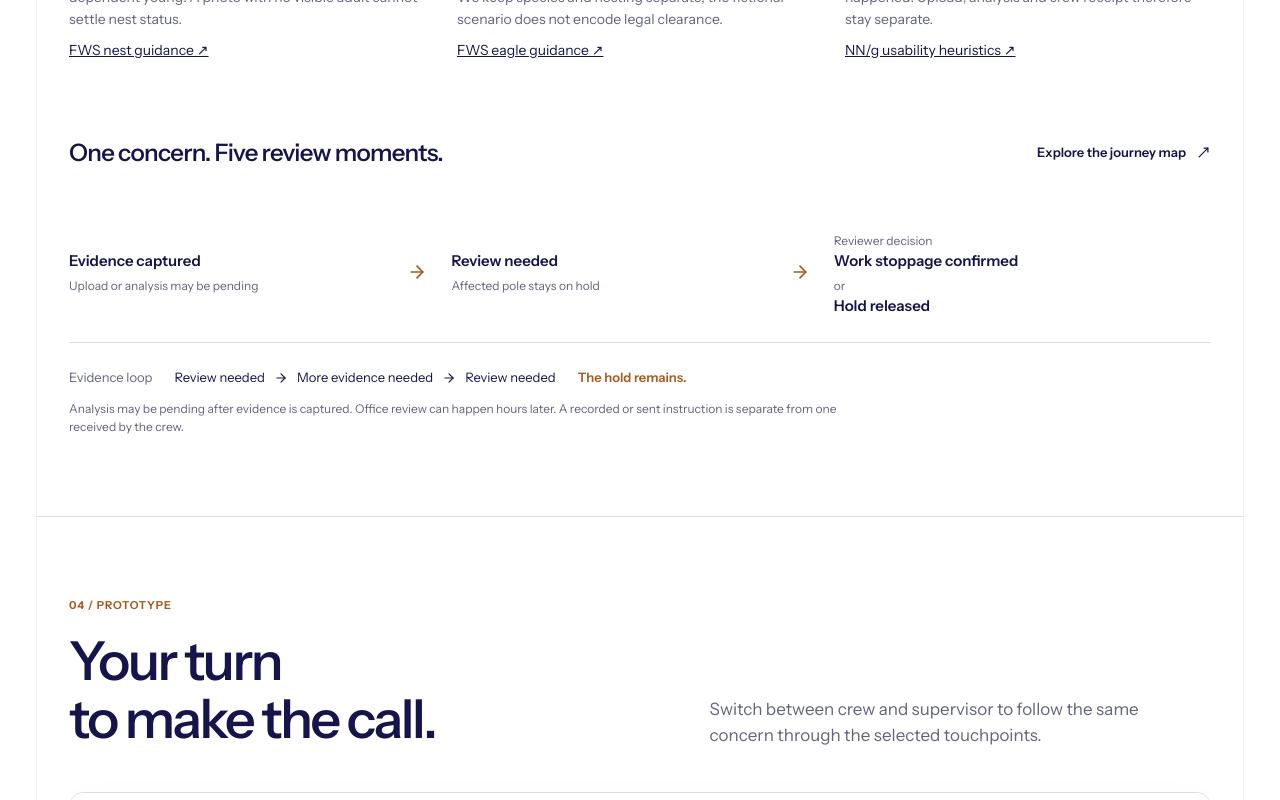
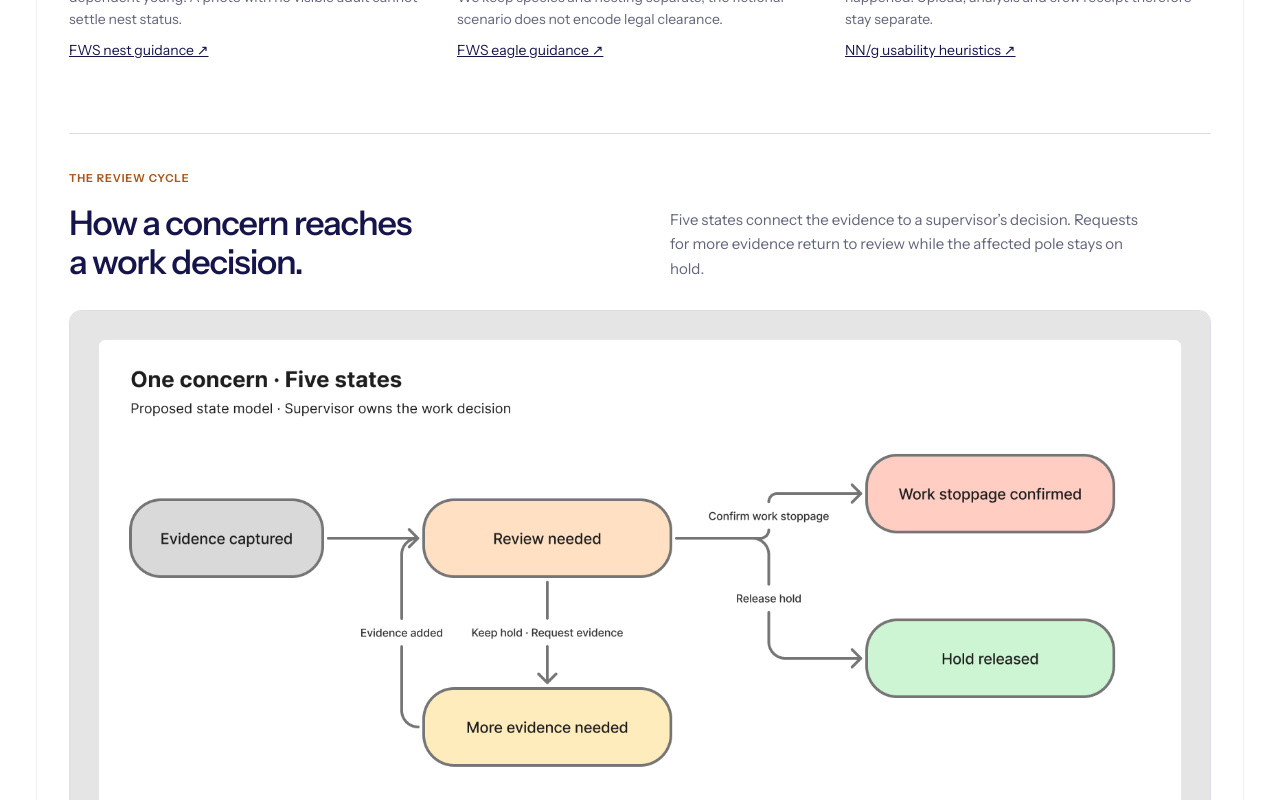
Before and after one commit to cellfade/ikegps-species-review-v2, a Next.js app: page / in a window 1280 px wide. Shown: the part 5340-6140 px from the top of the page. Built offline with nearby package versions, Linux system fonts and the light colour scheme.

Commit message:
Present review cycle with verified FigJam diagram

```diff
--- a/src/components/landing/landing-page.module.css
+++ b/src/components/landing/landing-page.module.css
@@ -131,3 +131,5 @@ main>.anchorBand{margin:0;padding:24px 32px;background:var(--surface);border-top
 .anchorSection{padding:28px 32px;border-top:1px solid var(--line);border-bottom:1px solid var(--line)}.anchorSection h2{font-size:18px;font-weight:550;letter-spacing:-.02em;margin:0 0 18px}.anchorSection .anchorBand{border:0;padding:0;margin:0}@media(max-width:767px){.anchorSection{padding:26px 22px}}
 
 .researchFindings{margin-top:36px;padding:24px 0;border-top:1px solid var(--line);display:grid;grid-template-columns:repeat(3,minmax(0,1fr));gap:22px}.researchFindings h3{grid-column:1/-1;font-size:20px}.researchFindings p{font-size:14px;line-height:1.6;color:var(--secondary)}.researchFindings a{display:block;margin-top:8px;text-decoration:underline;color:var(--ink)}@media(max-width:767px){.researchFindings{grid-template-columns:1fr}}
+
+.cycleSection{margin-top:48px;padding-top:36px;border-top:1px solid var(--line)}.cycleIntro{display:grid;grid-template-columns:1fr 1fr;gap:60px;align-items:end;margin-bottom:28px}.cycleIntro h3{font-size:34px;line-height:1.14;letter-spacing:-.035em;font-weight:550;margin-top:12px}.cycleIntro>p{font-size:15px;line-height:1.65;color:var(--secondary);max-width:470px}.cycleFigure{margin:0;border:1px solid var(--line);border-radius:12px;overflow:hidden;background:#fff}.cycleFigure>a{display:block}.cycleFigure img{width:100%;height:auto;display:block}.cycleFigure figcaption{padding:18px 22px;display:flex;align-items:center;justify-content:space-between;gap:24px;border-top:1px solid var(--line);font-size:12px;line-height:1.6;color:var(--secondary)}.cycleFigure figcaption>a{display:flex;gap:8px;align-items:center;white-space:nowrap;color:var(--ink);text-decoration:underline;text-underline-offset:3px}@media(max-width:767px){.cycleIntro{grid-template-columns:1fr;gap:18px}.cycleIntro h3{font-size:29px}.cycleFigure figcaption{flex-direction:column;align-items:flex-start;gap:12px;padding:16px}.cycleSection{margin-top:30px;padding-top:28px}}
--- a/src/components/landing/landing-page.tsx
+++ b/src/components/landing/landing-page.tsx
@@ -87,14 +87,10 @@ export function LandingPage() {
           <article className={styles.bentoLatency}><div className={styles.bentoCopy}><span className={styles.principleLabel}>Evidence return</span><h3>Request photos.<br />Retain the hold.</h3><p>The supervisor sends a photo request with the work status. The crew adds evidence to the same pole; the hold remains during review.</p><div className={styles.latencySteps}><span>Saved on device</span><ArrowRight size={16} aria-hidden="true" /><span>Delivered to office</span><ArrowRight size={16} aria-hidden="true" /><strong>Human review</strong></div></div></article>
           <article className={styles.bentoOwnership}><div className={styles.bentoCopy}><span className={styles.principleLabel}>Compliance record</span><h3>Review a flag.<br />Export its record.</h3><p>Collect flagged poles in one table. Each record opens the same review modal. Approved observations can support Audubon later.</p><span className={styles.bentoNote}>Export prepares evidence. It does not complete reporting.</span></div><ProductScene variant="compliance" /></article>
         </div>
-        <div className={styles.researchFindings}><h3>Evidence behind the direction</h3><p>FWS guidance covers nests with eggs, chicks or dependent young. A photo with no visible adult cannot settle nest status. <a href="https://www.fws.gov/story/bird-nests">FWS nest guidance ↗</a></p><p>Eagle nests receive protection even when unoccupied. We keep species and nesting separate; the fictional scenario does not encode legal clearance. <a href="https://www.fws.gov/program/eagle-management/eagle-nest-removal-permits">FWS eagle guidance ↗</a></p><p>Visible system status helps people understand what happened. Upload, analysis and crew receipt therefore stay separate. <a href="https://www.nngroup.com/articles/ten-usability-heuristics/">NN/g usability heuristics ↗</a></p></div><div className={styles.processHeading}><h3>One concern. Five review moments.</h3><a className={styles.embedLink} href="https://www.figma.com/board/qdbKTuDN054FcmO2aOxauJ/IKE-V2-Concern-record-journey?node-id=3-85" target="_blank" rel="noreferrer">Explore the journey map <MoveUpRight size={15} aria-hidden="true" /></a></div>
-        <div className={styles.flow} aria-label="Example pole state flow">
-          <div><span>Evidence captured</span><small>Upload or analysis may be pending</small></div><ArrowRight size={20} aria-hidden="true" />
-          <div><span>Review needed</span><small>Affected pole stays on hold</small></div><ArrowRight size={20} aria-hidden="true" />
-          <div><small>Reviewer decision</small><span>Work stoppage confirmed</span><small>or</small><span>Hold released</span></div>
-        </div>
-        <div className={styles.loop}><span>Evidence loop</span><p style={{ flexWrap: "wrap" }}>Review needed <ArrowRight size={14} aria-hidden="true" /> More evidence needed <ArrowRight size={14} aria-hidden="true" /> Review needed</p><strong>The hold remains.</strong></div>
-        <p className={styles.timing}>Analysis may be pending after evidence is captured. Office review can happen hours later. A recorded or sent instruction is separate from one received by the crew.</p>
+        <div className={styles.researchFindings}><h3>Evidence behind the direction</h3><p>FWS guidance covers nests with eggs, chicks or dependent young. A photo with no visible adult cannot settle nest status. <a href="https://www.fws.gov/story/bird-nests">FWS nest guidance ↗</a></p><p>Eagle nests receive protection even when unoccupied. We keep species and nesting separate; the fictional scenario does not encode legal clearance. <a href="https://www.fws.gov/program/eagle-management/eagle-nest-removal-permits">FWS eagle guidance ↗</a></p><p>Visible system status helps people understand what happened. Upload, analysis and crew receipt therefore stay separate. <a href="https://www.nngroup.com/articles/ten-usability-heuristics/">NN/g usability heuristics ↗</a></p></div><section className={styles.cycleSection} aria-labelledby="cycle-heading">
+          <div className={styles.cycleIntro}><div><p className={styles.chapter}>The review cycle</p><h3 id="cycle-heading">How a concern reaches<br />a work decision.</h3></div><p>Five states connect the evidence to a supervisor’s decision. Requests for more evidence return to review while the affected pole stays on hold.</p></div>
+          <figure className={styles.cycleFigure}><a href="/assets/review-state-cycle.png" target="_blank" rel="noreferrer" aria-label="Open full-size five-state review diagram"><Image src="/assets/review-state-cycle.png" width={1660} height={880} alt="Evidence captured leads to Review needed. More evidence needed loops back to review. The supervisor confirms Work stoppage or releases the hold. Message delivery is tracked separately." sizes="(max-width: 767px) 100vw, 1142px" /></a><figcaption><span>Evidence can change the assessment. Only a recorded work decision changes the instruction.</span><a href="https://www.figma.com/board/qdbKTuDN054FcmO2aOxauJ?node-id=15-349" target="_blank" rel="noreferrer">Open in FigJam <MoveUpRight size={14} aria-hidden="true" /></a></figcaption></figure>
+        </section>
       </section>
       <section className={`${styles.section} ${styles.next}`} id="journey" aria-labelledby="journey-heading">
         <div className={styles.sectionIntro}><div><p className={styles.chapter}>04 / Prototype</p><h2 id="journey-heading">Your turn<br />to make the call.</h2></div><p>Switch between crew and supervisor to follow the same concern through the selected touchpoints.</p></div>
```
Also changed, not shown: public/assets/review-state-cycle.png (added).
